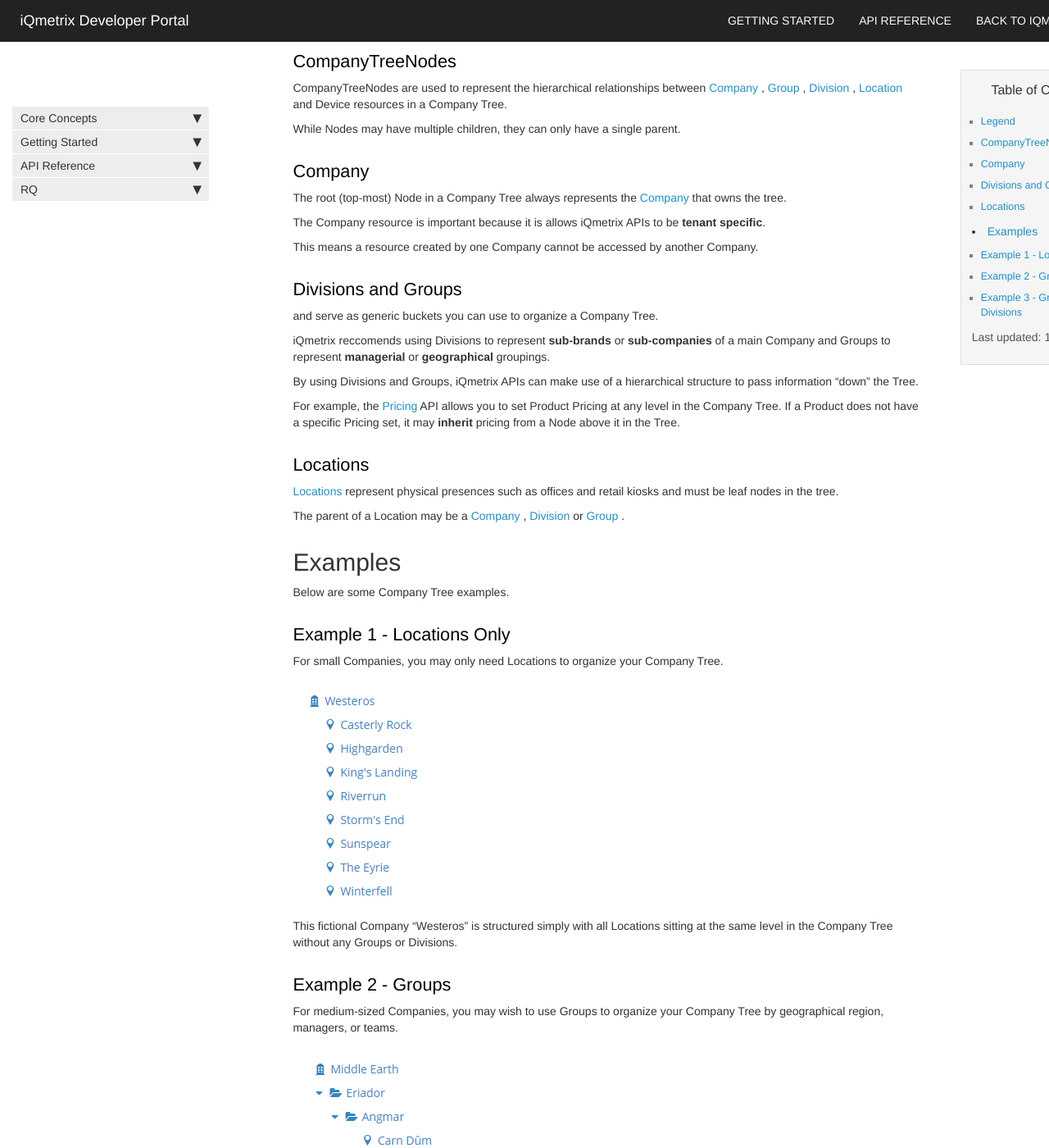
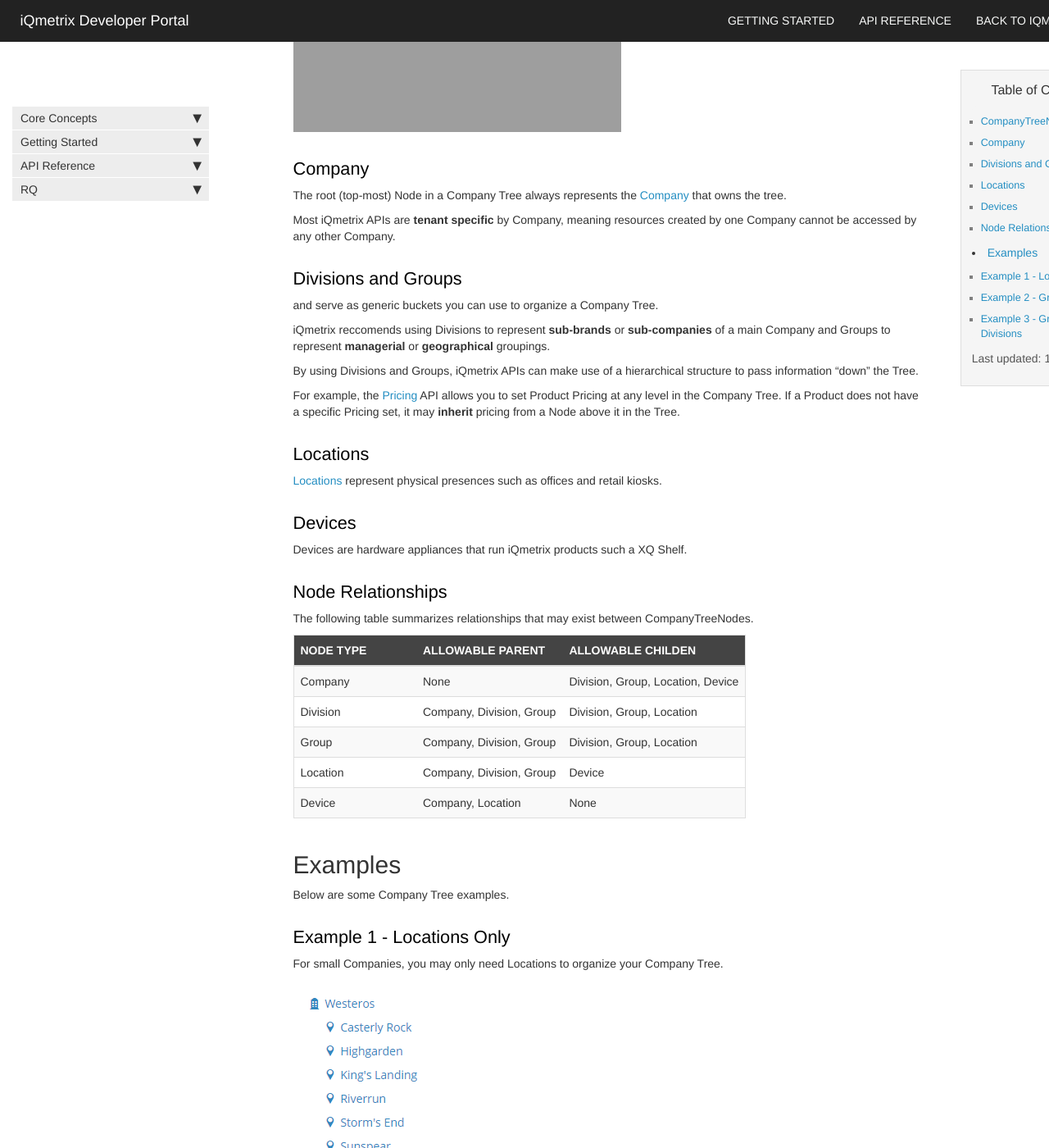
Before and after one commit to iq-coryp/documentation-testing, a Jekyll site: the page built from pages/concepts/company-tree.md, in a window 1280 px wide and 1400 px high, scrolled down 654 px. Shown: the whole window at 82% size. Built offline with Jekyll 4.4.1, drawn with Linux system fonts in a browser that asks for light colours; nearby versions of some CDN libraries; library files that are not in the unit come from our copies; Markdown is read by kramdown in place of the engine named in the settings; comment, search, counter and statistics services are not loaded; some of the changed text lies outside the part shown.

Commit message:
updating

```diff
--- a/pages/concepts/company-tree.md
+++ b/pages/concepts/company-tree.md
@@ -20,31 +20,19 @@
 * Visually represent the organization of a Company
 * Manage nuances within iQmetrix APIs that can then be passed down hiearchically
 
-### Legend
-
-The images on this page use the following symbols:
-
-| Symbol | Represents |
-|:-------|:-----------|
-| <i class="fa fa-building-o"></i> | Company |
-|  | Division |
-| <i class="fa fa-folder-open"></i> | Group |
-| <i class="fa fa-map-marker"></i> | Location |
-| <i class="fa fa-tablet"></i> | Device |
-
 ### CompanyTreeNodes
 
 CompanyTreeNodes are used to represent the hierarchical relationships between {{company}}, {{group}}, {{division}}, {{location}} and Device resources in a Company Tree.
 
 While Nodes may have multiple children, they can only have a single parent.
 
+<img src="{{ "/images/single-parent.png" | prepend: site.url }}" />
+
 ### Company
 
 The root (top-most) Node in a Company Tree always represents the {{company}} that owns the tree.
 
-The Company resource is important because it is allows iQmetrix APIs to be **tenant specific**.
-
-This means a resource created by one Company cannot be accessed by another Company.
+Most iQmetrix APIs are **tenant specific** by Company, meaning resources created by one Company cannot be accessed by any other Company.
 
 ### Divisions and Groups
 
@@ -58,9 +46,23 @@
 
 ### Locations
 
-{{locations}} represent physical presences such as offices and retail kiosks and must be leaf nodes in the tree.
+{{locations}} represent physical presences such as offices and retail kiosks.
 
-The parent of a Location may be a {{company}}, {{division}} or {{group}}.
+### Devices
+
+Devices are hardware appliances that run iQmetrix products such a XQ Shelf.
+
+### Node Relationships
+
+The following table summarizes relationships that may exist between CompanyTreeNodes.
+
+| Node Type | Allowable Parent | Allowable Childen |
+|:----------|:------------------|:-------------------|
+| Company | None | Division, Group, Location, Device |
+| Division | Company, Division, Group | Division, Group, Location |
+| Group | Company, Division, Group | Division, Group, Location |
+| Location | Company, Division, Group | Device |
+| Device | Company, Location | None |
 
 ## Examples
 
@@ -72,7 +74,7 @@
 
 <img src="{{ "/images/company-tree-westeros.png" | prepend: site.url }}" />
 
-This fictional Company "Westeros" is structured simply with all Locations sitting at the same level in the Company Tree without any Groups or Divisions.
+This fictional Company "Westeros" is structured simply with all Locations sitting at the same level in the Company Tree without any Divisions, Groups or Devices.
 
 ### Example 2 - Groups
 
@@ -86,6 +88,8 @@
 
 The Eriador Group is furthur organized into smaller geographical regions - Angmar and Arnor, each of which has its own Locations.
 
+Finally, there is a single Device created off the Company.
+
 ### Example 3 - Groups and Divisions
 
 For large Companies, you may wish to use Divisions to organize your Company Tree by sub-brands or sub-companies, and Groups to organize by geographical region, managers or teams.
@@ -94,8 +98,8 @@
 
 This fictional Company "The Verse" is divided into three sub-companies using Divisions - Georgia, Red Sun and White Sun.
 
-Within the "White Sun" Division there are three Locations: Bernadette, Londinium and Sihnon.
+Within the "White Sun" Division there are three Locations: Bernadette, Londinium and Sihnon. Sihnon has two Devices.
 
 The Verse also has operational teams, so they decide to use a Group created off the root Company Node.
 
-The "Captains" Group represents one of the many teams in The Verse and contains three Locations: Malcom, Monty and Nandi.
+The "Captains" Group represents one of the many teams in The Verse and contains three Locations, named by manager: Malcom, Monty and Nandi.
```
Also changed, not shown: other parts of pages/concepts/company-tree.md (+1 -1 lines), pages/concepts/product-library.md (+1 -1 lines).
